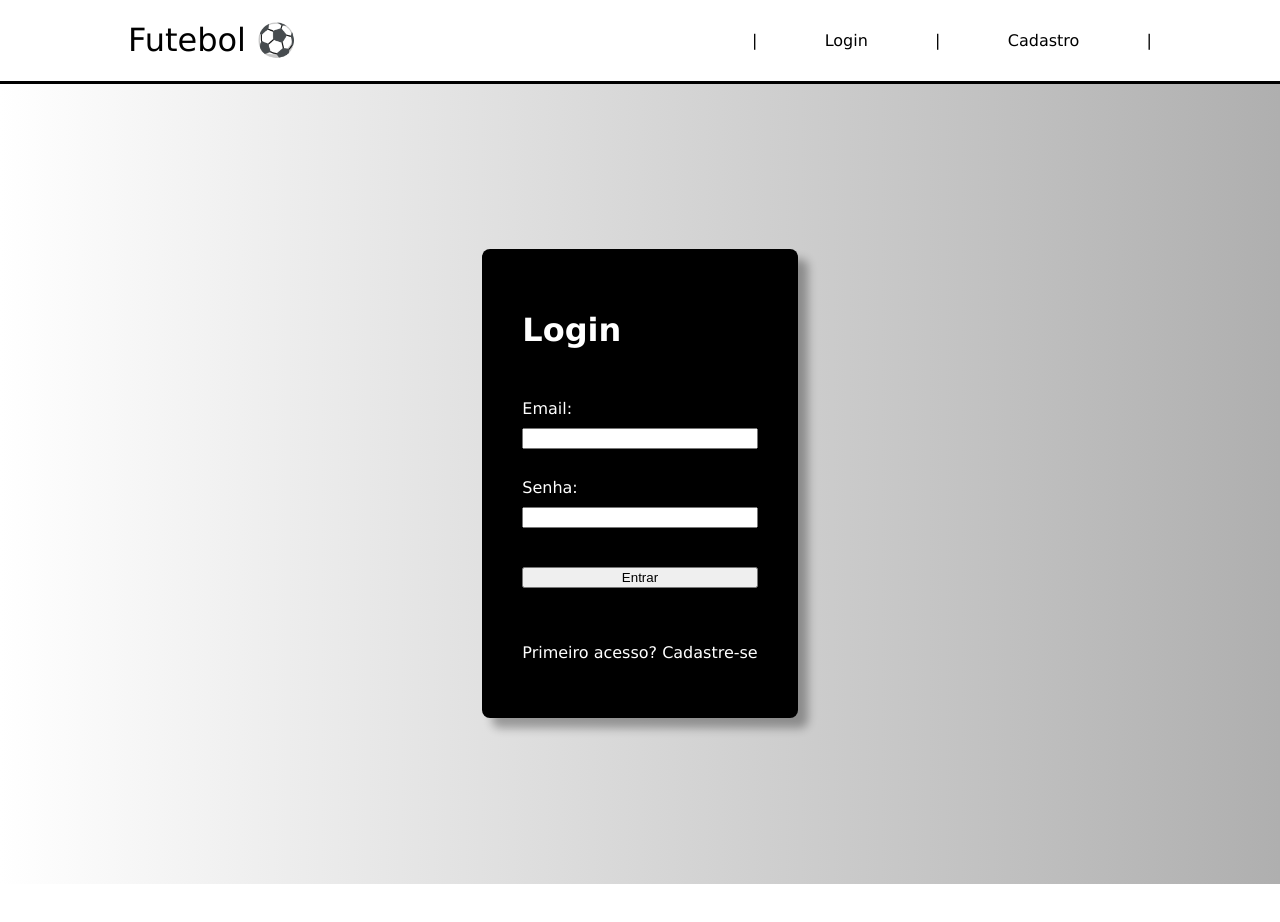
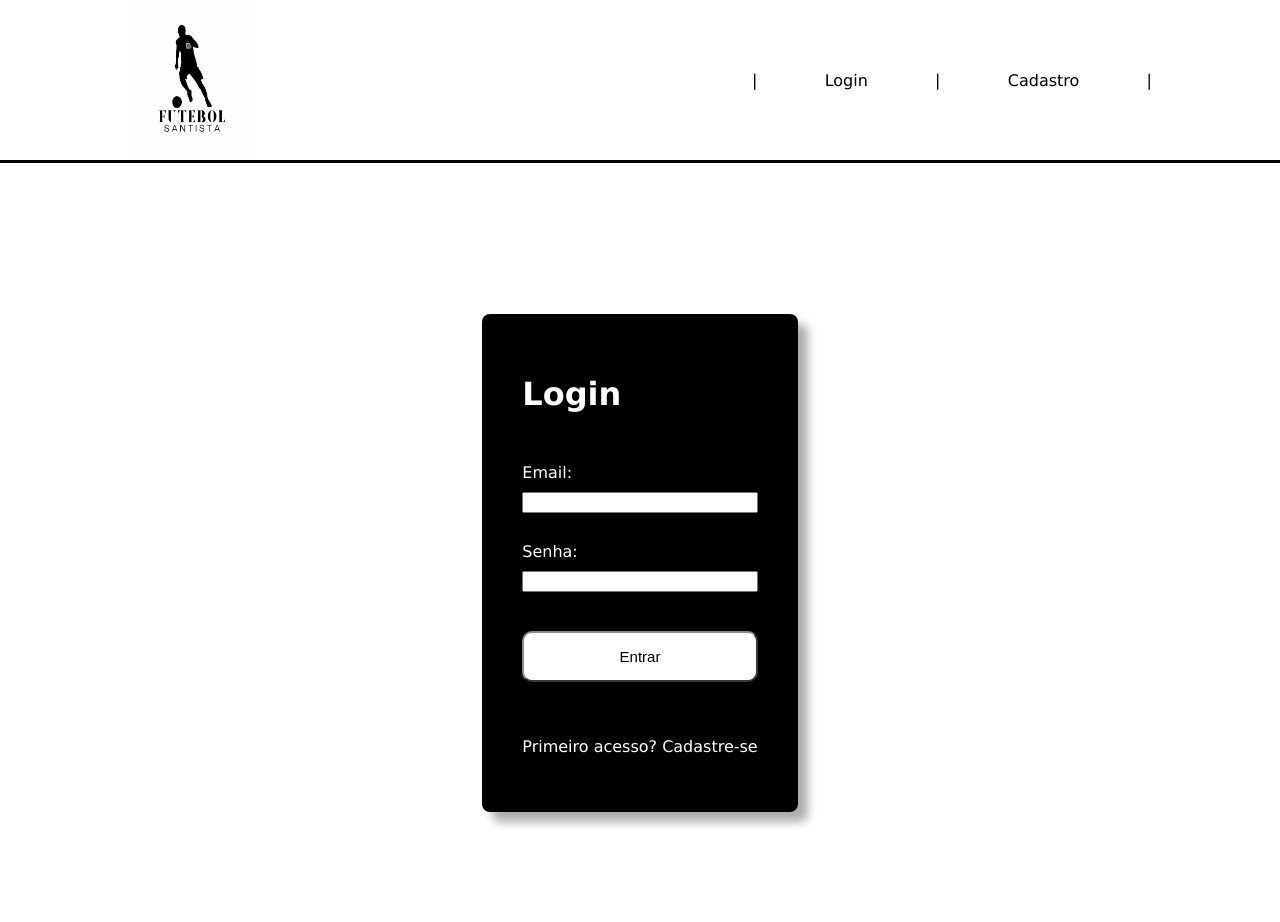
Before and after one commit to LeonardooCarvalhoSantos/Projeto-Individual---Futebol, a plain HTML site: page Site/loginFutebol.html in a window 1280 px wide. Before the commit the page ends 884 px from the top, so only its background shows below. Drawn offline with Linux system fonts and the light colour scheme.

Commit message:
Atualização

```diff
--- a/Site/Futebol.css
+++ b/Site/Futebol.css
@@ -22,9 +22,12 @@ a {
     background-color: rgb(255, 255, 255);
 }
 
-.tituloNavbar {
-    color: #000000;
-    font-weight: 500;
+.imagemSantista {
+
+width: 10vw;
+height: 20vh;
+
+
 }
 
 .navbar {
@@ -94,7 +97,7 @@ a {
     display: flex;
     align-items: center;
     justify-content: center;
-    background: linear-gradient(90deg, #ffffff, #afafaf);
+   background-color: white;
     color: #ffffff;
 }
 
@@ -165,3 +168,23 @@ a {
     width: 80%;
     text-align: justify;
 }
+
+.botao {
+
+    background-color: rgb(255, 255, 255);
+    border: 10%;
+    padding: 15px;
+    width: 100%;
+    border-color: rgb(141, 141, 141);
+    border-radius: 10px;
+    color: rgb(0, 0, 0);
+    font-size: 15px;
+    }
+
+    .botao:hover {
+
+    background-color: rgb(141, 141, 141);
+    cursor: pointer;
+
+
+    }
--- a/Site/loginFutebol.html
+++ b/Site/loginFutebol.html
@@ -11,7 +11,7 @@
 
     <div class="headerNavbar">
         <div class="containerNavbar">
-            <h1 class="tituloNavbar">Futebol ⚽</h1>
+            <img src="..\Imagens\FUTEBOL.png" class="imagemSantista">
             <ul class="navbar">
                 <li>|</li>
                 <li><a href="loginFutebol.html" style="color: black;">Login</a></li>
@@ -31,7 +31,7 @@
 
         Senha: <input type="password" id="input_senha"> <br>
 
-        <button onclick="login()">Entrar</button> <br>
+        <button class="botao" onclick="login()">Entrar</button> <br>
 
         <p style="color: #ffffff;">Primeiro acesso? <a href="cadastroFutebol.html" style="color: #ffffff;">Cadastre-se</a></p>
 
```
Also changed, not shown: Site/Dashboard.html (+1 -1 lines), Site/FutQuiz.html (+1 -1 lines), Site/Futebol.html (+1 -1 lines), Site/cadastroFutebol.html (+5 -3 lines), Site/onuFutebol.html (+1 -1 lines), Imagens/FUTEBOL.png (added).
